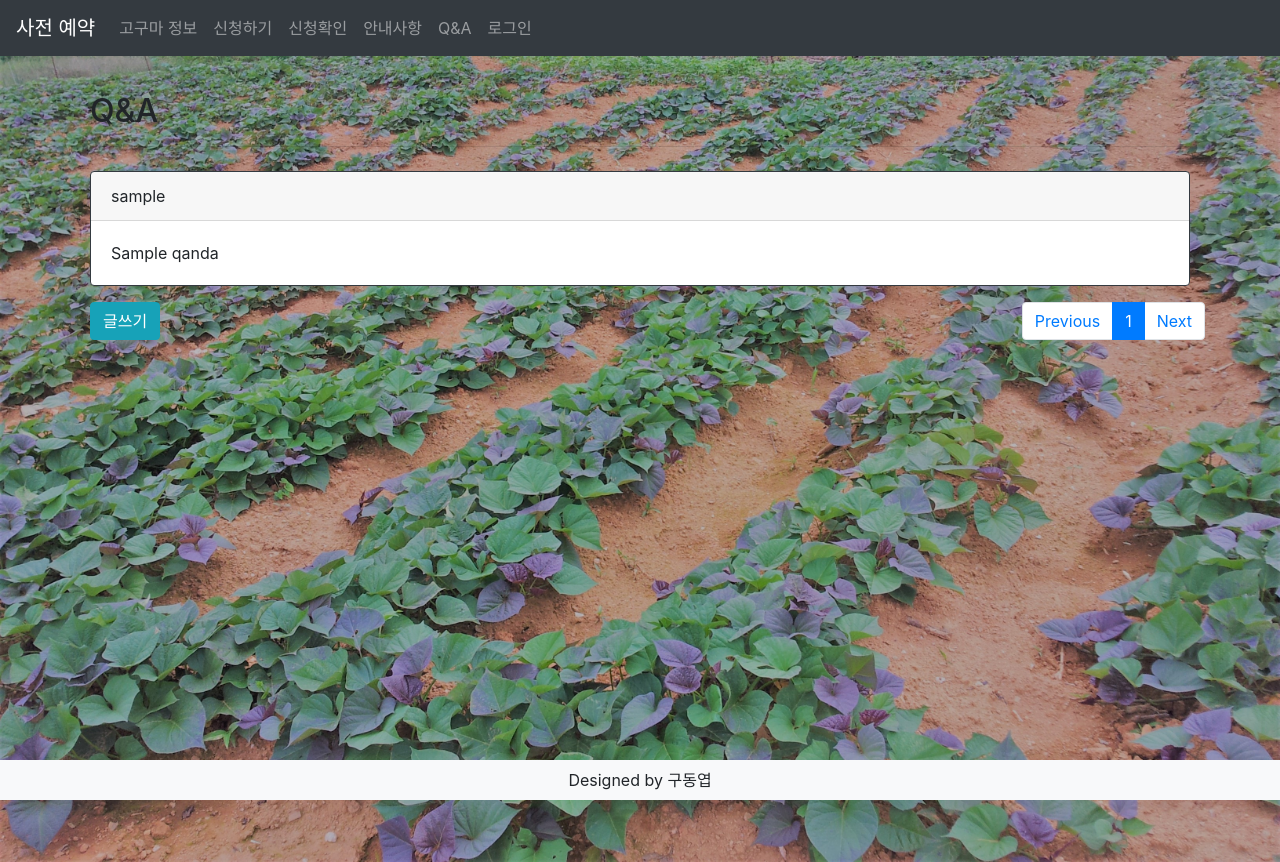
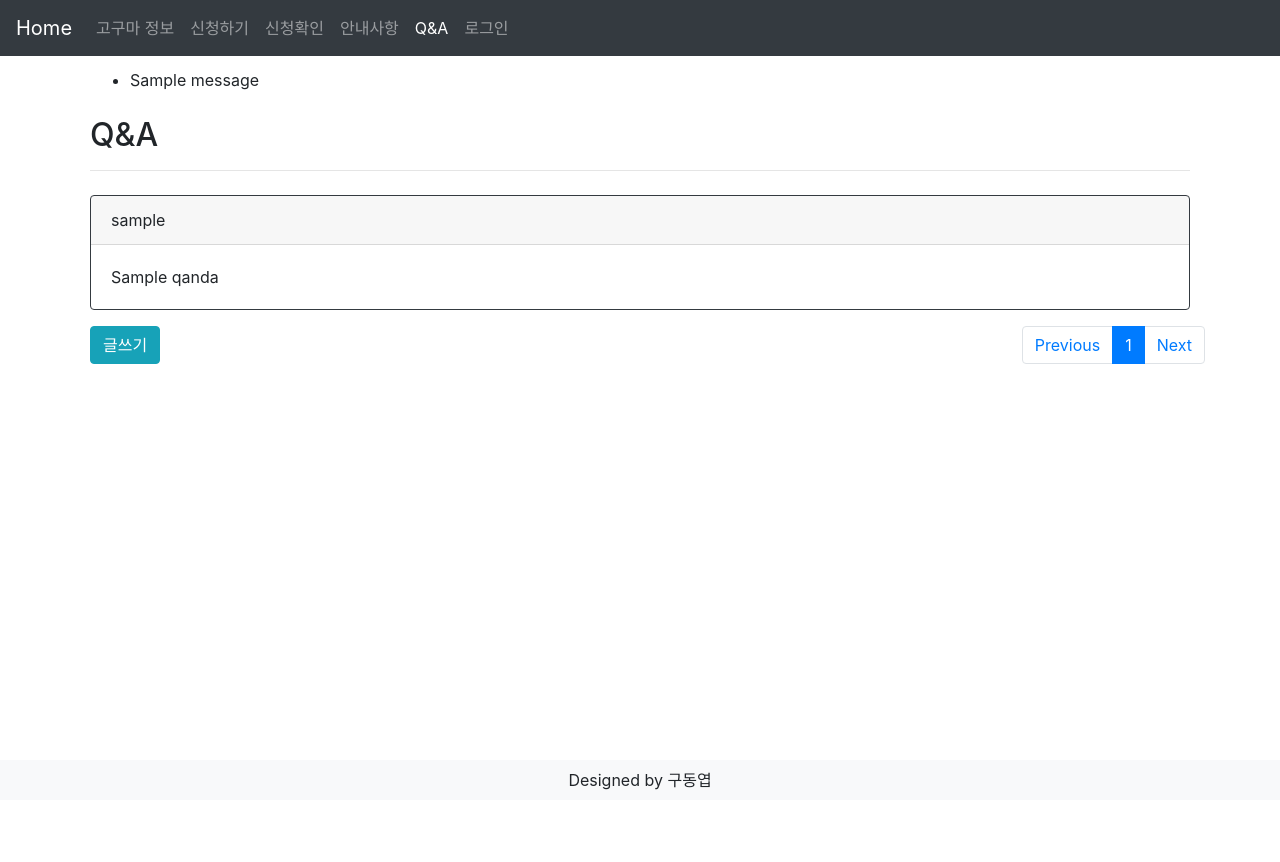
Before and after one commit to DongyeopGu/django-advance-reservation, a Django app: page /reservation/QandA/ in a window 1280 px wide. After the commit the page ends 790 px from the top, so only its background shows below. Run offline with Django 3.2, Linux system fonts and the light colour scheme; tables that the repository leaves empty hold one stand-in row (values such as "Sample post"); one stand-in notice (Sample message) is shown; some libraries are stand-ins or nearby versions.

Commit message:
2차 완성

```diff
--- a/django_advance_reservation/accounts/templates/accounts/application.html
+++ b/django_advance_reservation/accounts/templates/accounts/application.html
@@ -2,7 +2,7 @@
 {% load static %}
 {% block body %}
 <p class="text-danger">{{ form.errors }}</p>
-<div class="container" style="opacity: 0.8; background-color: gray;">
+<div class="container" style="opacity: 1; background-color: white; height: auto;">
   <form action="{% url 'accounts:application' %}" method="POST">
     {% csrf_token %}
     <div class="form-row mb-4">
--- a/django_advance_reservation/django_advance_reservation/settings.py
+++ b/django_advance_reservation/django_advance_reservation/settings.py
@@ -127,6 +127,7 @@ STATICFILES_DIRS = (
        os.path.join(BASE_DIR, 'static'),
 )
 
+
 # email 보내기 위해
 EMAIL_BACKEND = 'django.core.mail.backends.smtp.EmailBackend' # mail을 전송할 때 쓰는 백엔드 설정
 EMAIL_HOST = "smtp.gmail.com"
@@ -135,3 +136,6 @@ EMAIL_HOST_PASSWORD = 'rn1408815!'
 EMAIL_PORT = 587 #gmail 권장사항
 EMAIL_USE_TLS = True    # mail을 암호화하는 통신규약
 DEFAULT_FROM_EMAIL = EMAIL_HOST_USER
+
+
+MESSAGE_STORAGE = 'django.contrib.messages.storage.cookie.CookieStorage'
--- a/django_advance_reservation/django_advance_reservation/urls.py
+++ b/django_advance_reservation/django_advance_reservation/urls.py
@@ -15,9 +15,11 @@ Including another URLconf
 """
 from django.contrib import admin
 from django.urls import path, include
+from reservation import views
 
 urlpatterns = [
     path('admin/', admin.site.urls),
     path('reservation/', include('reservation.urls')),
     path('accounts/', include('accounts.urls')),
+    path('', views.index),
 ]
--- a/django_advance_reservation/reservation/templates/reservation/QandA.html
+++ b/django_advance_reservation/reservation/templates/reservation/QandA.html
@@ -1,6 +1,16 @@
 {% extends 'base.html' %}
 {% load static %}
 {% block body %}
+
+    {% if messages %}
+    <ul class="messages">
+        {% for message in messages %}
+        <li {% if message.tags %} class="{{ message.tags }}"{% endif %}>{{ message }}</li>
+        {% endfor %}
+    </ul>
+    {% endif %}
+
+
   <h2 class="mt-4">Q&A</h2>
   <hr>
   {% for qanda in page_obj %}
--- a/django_advance_reservation/reservation/templates/reservation/QandA_detail.html
+++ b/django_advance_reservation/reservation/templates/reservation/QandA_detail.html
@@ -1,6 +1,7 @@
 {% extends 'base.html' %}
 {% load static %}
 {% block body %}
+
     <h2 class="mt-4">질문</h2>
     <hr>
     <div class="form-group">
@@ -23,6 +24,8 @@
         </div>
     </div>
     <a href="{% url 'reservation:QandA_list' %}" class="btn btn-secondary">BACK</a>
+    <a href="{% url 'reservation:QandA_update' qanda.pk %}" class="btn btn-primary">수정</a>
+    <a href="{% url 'reservation:QandA_delete' qanda.pk %}" class="btn btn-danger">삭제</a>
     <hr>
     <h4>댓글</h4>
     <div class="form-group">
--- a/django_advance_reservation/reservation/templates/reservation/index.html
+++ b/django_advance_reservation/reservation/templates/reservation/index.html
@@ -1,4 +1,6 @@
 {% extends 'base.html' %}
 {% load static %}
 {% block body %}
+
+
 {% endblock %}
--- a/django_advance_reservation/reservation/urls.py
+++ b/django_advance_reservation/reservation/urls.py
@@ -11,5 +11,7 @@ urlpatterns = [
     path('QandA_create/', views.QandA_create, name='QandA_create'),
     path('QandA/<int:qanda_pk>/', views.QandA_detail, name='QandA_detail'),
     path('QandA/<int:qanda_pk>/reply/',views.reply_create, name='reply_create'),
-    path('QandA/<int:qanda_pk>/reply/<int:reply_pk>/delete/', views.reply_delete, name='reply_delete')
+    path('QandA/<int:qanda_pk>/reply/<int:reply_pk>/delete/', views.reply_delete, name='reply_delete'),
+    path('QandA/<int:qanda_pk>/update/', views.QandA_update, name='QandA_update'),
+    path('QandA/<int:qanda_pk>/delete/', views.QandA_delete, name='QandA_delete'),
 ]
--- a/django_advance_reservation/reservation/views.py
+++ b/django_advance_reservation/reservation/views.py
@@ -1,5 +1,6 @@
 from django.shortcuts import render, redirect, get_object_or_404, get_list_or_404
 from accounts.models import User
+from django.contrib import messages
 from .models import Reply, QandA
 from .forms import ReplyForm, QandAForm
 from django.contrib.auth.decorators import login_required
@@ -56,12 +57,43 @@ def QandA_create(request):
 @login_required
 def QandA_detail(request, qanda_pk):
     qanda = get_object_or_404(QandA, pk=qanda_pk)
-    form = ReplyForm()
+
+    if qanda.user == request.user:
+        form = ReplyForm()
+        context = {
+            'qanda':qanda,
+            'form':form
+        }
+        return render(request, 'reservation/QandA_detail.html', context)
+    else:
+        messages.warning(request, '본인 글만 확인 가능합니다.')
+        return redirect('reservation:QandA_list')
+
+@login_required
+def QandA_update(request, qanda_pk):
+    qanda = get_object_or_404(QandA, pk=qanda_pk)
+    if request.method == 'POST':
+        form = QandAForm(request.POST, instance=qanda)
+        if form.is_valid():
+            qanda = form.save(commit=False)
+            qanda.user = request.user
+            qanda.save()
+            return redirect('reservation:QandA_detail', qanda.pk)
+    else:
+        form = QandAForm(instance=qanda)
     context = {
-        'qanda':qanda,
-        'form':form
+        'form': form
     }
-    return render(request, 'reservation/QandA_detail.html', context)
+    return render(request, 'reservation/QandA_create.html', context)
+
+@login_required
+def QandA_delete(request, qanda_pk):
+    qanda = get_object_or_404(QandA, pk=qanda_pk)
+    if request.user == qanda.user:
+        qanda.delete()
+    return redirect('reservation:QandA_list')
+
+
 
 @require_POST
 @login_required
--- a/django_advance_reservation/templates/base.html
+++ b/django_advance_reservation/templates/base.html
@@ -9,33 +9,53 @@
 </head>
 <body>
   <nav class="navbar navbar-expand-lg navbar-dark bg-dark">
-    <a class="navbar-brand" href="{% url 'reservation:index' %}">사전 예약</a>
+    <a class="navbar-brand" href="{% url 'reservation:index' %}">Home</a>
     <button class="navbar-toggler" type="button" data-toggle="collapse" data-target="#navbarSupportedContent" aria-controls="navbarSupportedContent" aria-expanded="false" aria-label="Toggle navigation">
       <span class="navbar-toggler-icon"></span>
     </button>
 
     <div class="collapse navbar-collapse" id="navbarSupportedContent">
       <ul class="navbar-nav mr-auto">
+        {% if request.resolver_match.url_name == 'board' %}
+        <li class="nav-item active">
+        {% else %}
         <li class="nav-item">
+        {% endif %}
           <a class="nav-link" href="{% url 'reservation:board' %}">고구마 정보</a>
         </li>
         {% if user.is_authenticated %}
         {% else %}
+        {% if request.resolver_match.url_name == 'application' %}
+        <li class="nav-item active">
+        {% else %}
         <li class="nav-item">
+        {% endif %}
           <a class="nav-link" href="{% url 'accounts:application' %}">신청하기</a>
         </li>
         {% endif %}
+        {% if request.resolver_match.url_name == 'detail' or request.resolver_match.url_name == 'login' %}
+        <li class="nav-item active">
+        {% else %}
         <li class="nav-item">
+        {% endif %}
           {% if user.is_authenticated %}
           <a class="nav-link" href="{% url 'accounts:detail' user.pk %}">신청확인</a>
           {% else %}
           <a class="nav-link" href="{% url 'accounts:login' %}">신청확인</a>
           {% endif %}
         </li>
+        {% if request.resolver_match.url_name == 'notice' %}
+        <li class="nav-item active">
+        {% else %}
         <li class="nav-item">
+        {% endif %}
           <a class="nav-link" href="{% url 'reservation:notice' %}">안내사항</a>
         </li>
+        {% if request.resolver_match.url_name == 'QandA_list' %}
+        <li class="nav-item active">
+        {% else %}
         <li class="nav-item">
+        {% endif %}
           <a class="nav-link" href="{% url 'reservation:QandA_list' %}">Q&A</a>
         </li>
         {% if user.is_authenticated %}
@@ -43,7 +63,11 @@
           <a class="nav-link" href="{% url 'accounts:logout' %}">로그아웃</a>
         </li>
         {% else %}
+        {% if request.resolver_match.url_name == 'login' %}
+        <li class="nav-item active">
+        {% else %}
         <li class="nav-item">
+        {% endif %}
           <a class="nav-link" href="{% url 'accounts:login' %}">로그인</a>
         </li>
         {% endif %}
@@ -51,7 +75,7 @@
   </nav>
 
   <div>
-    <img src="{% static 'images/고구마밭_1.jpg' %}" class="img-fluid" class="img-fluid">
+    <!-- <img src="{% static 'images/고구마밭_1.jpg' %}" class="img-fluid"> -->
     <div class="container card-img-overlay mt-5">
       {% block body %}
       {% endblock %}
```
Also changed, not shown: django_advance_reservation/reservation/templates/reservation/QandA_create.html (+9 -1 lines), README.md.
